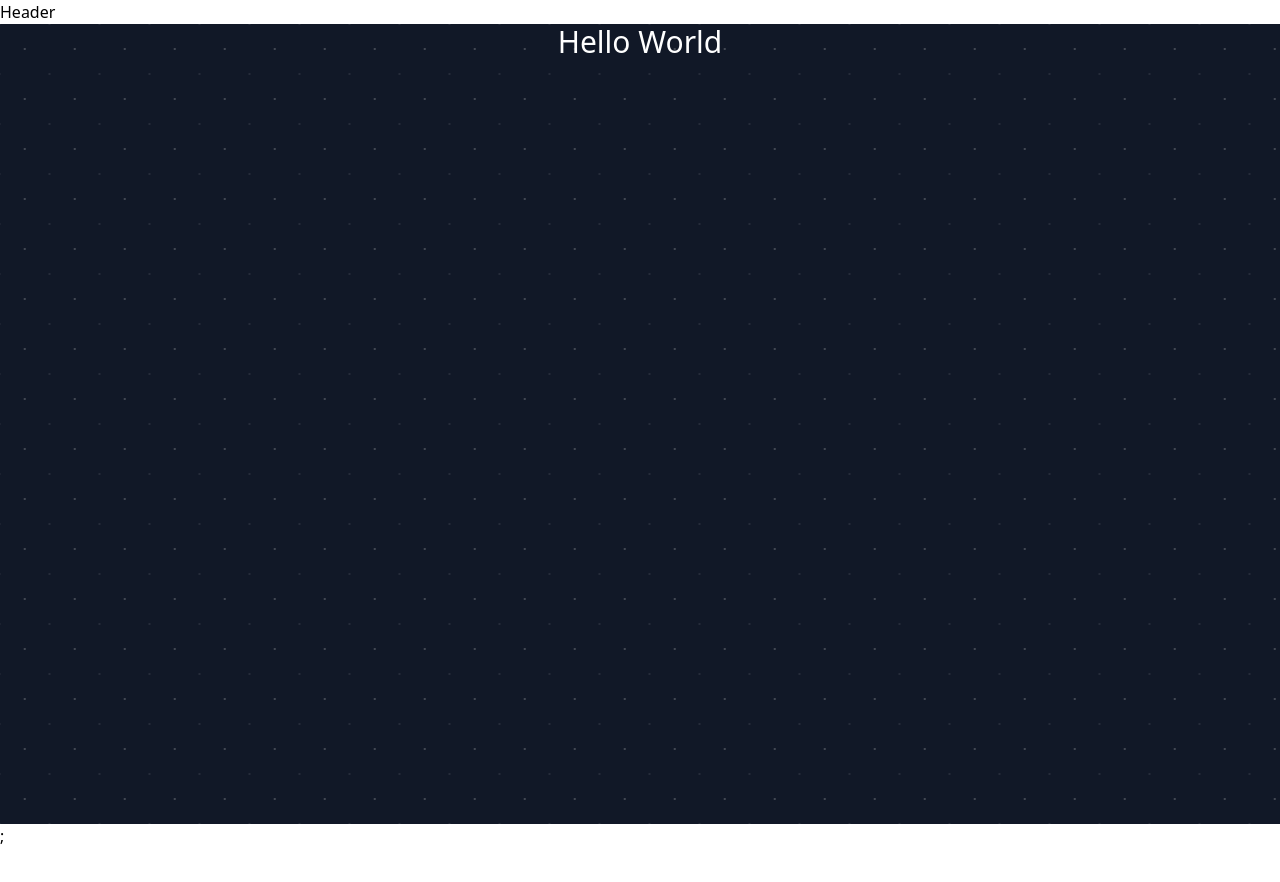
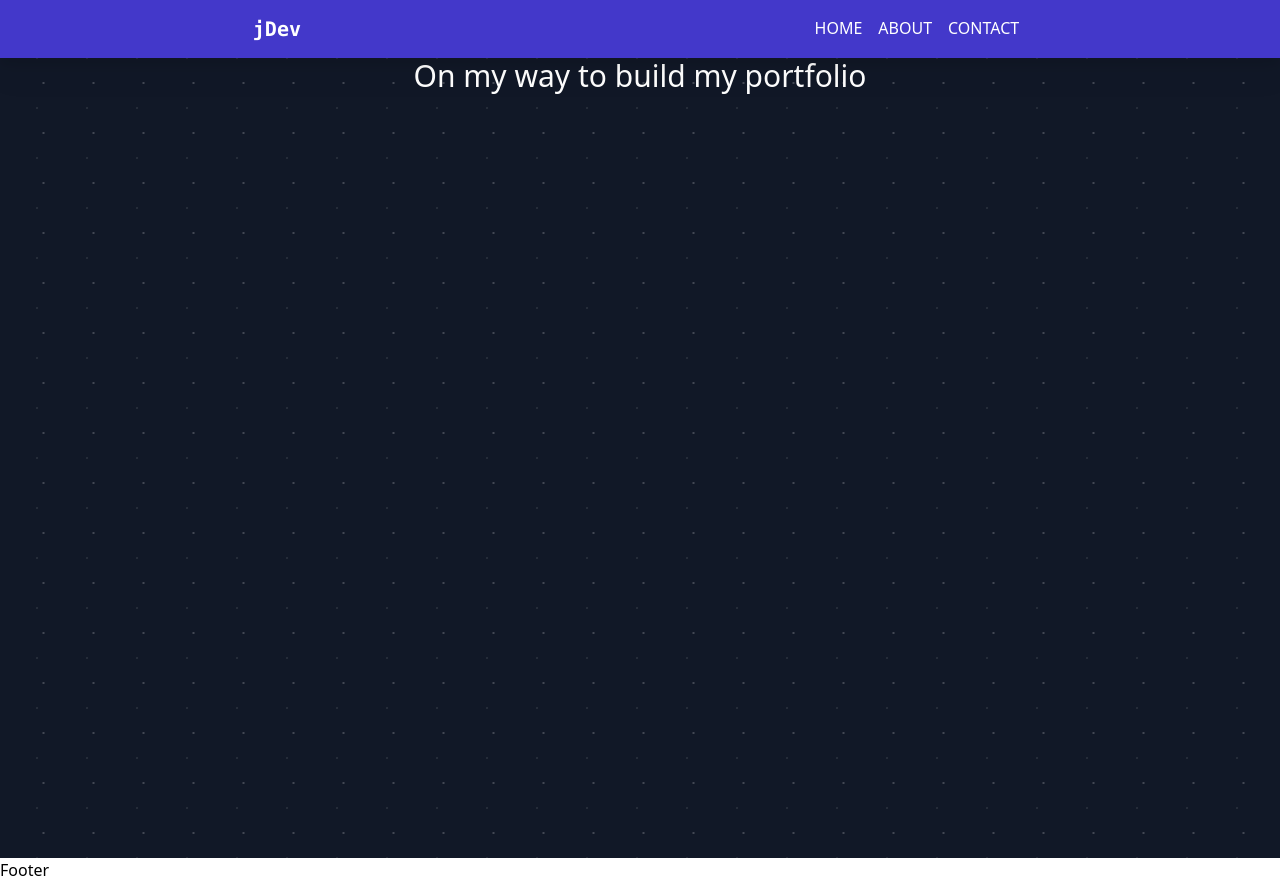
Before and after one commit to jiaulislam/jiaulislam-portfolio, a React (Vite) app: page / in a window 1280 px wide. Before the commit the page ends 848 px from the top, so only its background shows below. Built offline with nearby package versions, Linux system fonts and the light colour scheme.

Commit message:
build: added header doms to app

```diff
--- a/lint-staged.config.js
+++ b/lint-staged.config.js
@@ -3,6 +3,6 @@ module.exports = {
   "*.{ts,tsx}": [
     "eslint . --cache --fix --ext .tsx --ext .ts",
     () => "yarn tsc",
-    // () => "yarn jest",
+    () => "yarn jest",
   ],
 };
--- a/src/app/app.tsx
+++ b/src/app/app.tsx
@@ -1,11 +1,13 @@
 import styles from "./app.module.css";
 import Header from "components/organisms/header";
+import Footer from "components/organisms/footer";
 
 const App = (): JSX.Element => {
   return (
     <>
       <Header />
-      <h1 className={styles.main}>Hello World</h1>;
+      <h1 className={styles.main}>On my way to build my portfolio</h1>
+      <Footer />
     </>
   );
 };
--- a/src/components/organisms/header/header.module.css
+++ b/src/components/organisms/header/header.module.css
@@ -0,0 +1,15 @@
+.header__root {
+  @apply flex bg-indigo-700 justify-around items-center drop-shadow-xl;
+}
+
+.header__root > a {
+  @apply font-mono  font-bold text-white text-xl hover:cursor-pointer hover:text-indigo-300;
+}
+
+.header__root > nav {
+  @apply flex items-center;
+}
+
+.header__root > nav > a {
+  @apply text-white font-medium px-2 uppercase no-underline p-4 border-b-2 border-solid border-transparent hover:border-b-2 hover:border-solid hover:border-cyan-400;
+}
--- a/src/components/organisms/header/header.tsx
+++ b/src/components/organisms/header/header.tsx
@@ -1,5 +1,16 @@
+import styles from "./header.module.css";
+
 const Header = () => {
-  return <div>Header</div>;
+  return (
+    <header className={styles.header__root}>
+      <a href="#">jDev</a>
+      <nav>
+        <a href="#">Home</a>
+        <a href="#">About</a>
+        <a href="#">Contact</a>
+      </nav>
+    </header>
+  );
 };
 
 export default Header;
```
Also changed, not shown: 1 other file (tests, documents, lock files or other folders).
